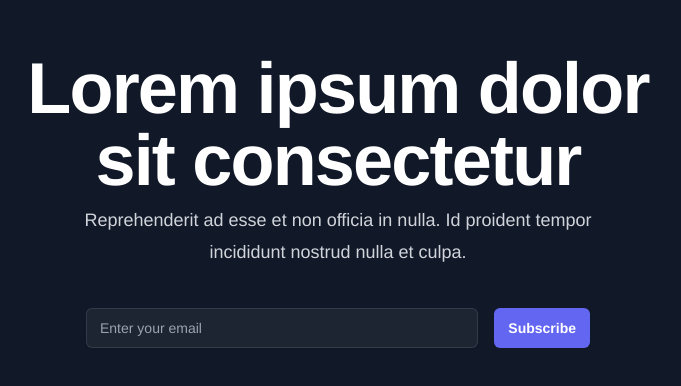
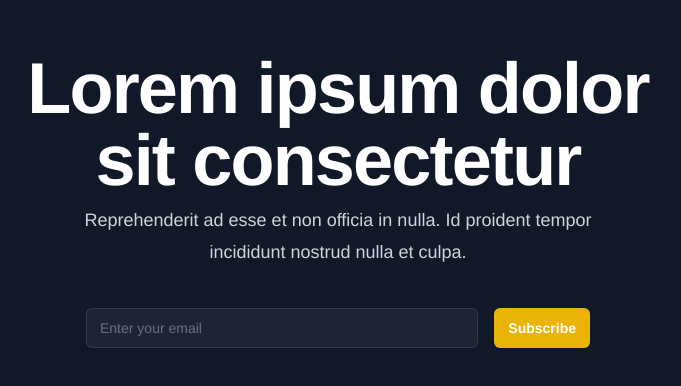
Before and after one commit to benjamin-chavez/finance-newsletter, a SvelteKit app: page / in a window 1280 px wide. Shown: the part 196-582 px from the top of the page, without its empty margins (302-983 px from the left). Built offline with nearby package versions, Linux system fonts and the light colour scheme.

Commit message:
updated button theme from indigo to yellow

```diff
--- a/package.json
+++ b/package.json
@@ -33,6 +33,7 @@
 	},
 	"type": "module",
 	"dependencies": {
+		"@tailwindcss/forms": "^0.5.7",
 		"geist": "^1.1.0"
 	}
 }
--- a/src/routes/+page.svelte
+++ b/src/routes/+page.svelte
@@ -19,12 +19,12 @@
 							type="email"
 							autocomplete="email"
 							required
-							class="min-w-0 flex-auto rounded-md border-0 bg-white/5 px-3.5 py-2 text-white shadow-sm ring-1 ring-inset ring-white/10 focus:ring-2 focus:ring-inset focus:ring-indigo-500 sm:text-sm sm:leading-6"
+							class="min-w-0 flex-auto rounded-md border-0 bg-white/5 px-3.5 py-2 text-white shadow-sm ring-1 ring-inset ring-white/10 focus:ring-2 focus:ring-inset focus:ring-yellow-500/50 sm:text-sm sm:leading-6"
 							placeholder="Enter your email"
 						/>
 						<button
 							type="submit"
-							class="flex-none rounded-md bg-indigo-500 px-3.5 py-2.5 text-sm font-semibold text-white shadow-sm hover:bg-indigo-400 focus-visible:outline focus-visible:outline-2 focus-visible:outline-offset-2 focus-visible:outline-indigo-500"
+							class="flex-none rounded-md bg-yellow-500 px-3.5 py-2.5 text-sm font-semibold text-white shadow-sm hover:bg-yellow-400 focus-visible:outline focus-visible:outline-2 focus-visible:outline-offset-2 focus-visible:outline-yellow-500"
 							>Subscribe</button
 						>
 					</div>
--- a/tailwind.config.cjs
+++ b/tailwind.config.cjs
@@ -6,7 +6,10 @@ const config = {
 		extend: {}
 	},
 
-	plugins: []
+	plugins: [
+		// ...
+		require('@tailwindcss/forms')
+	]
 };
 
 module.exports = config;
```
Also changed, not shown: 1 other file (tests, documents, lock files or other folders).
